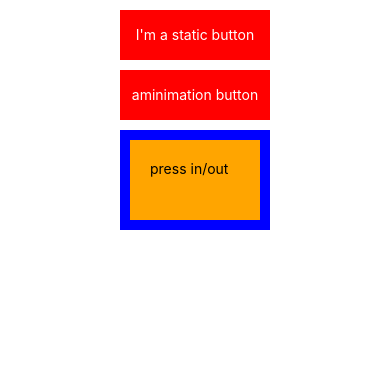
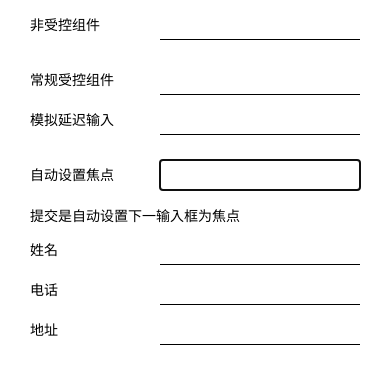
Before and after one commit to hdouhua/hybrid-mobile-app, a React Native app in the folder AwesomeProject/: screen / in a window 390 px wide. Shown: the top 384 px of the page. Built offline with nearby package versions, Linux system fonts and the light colour scheme.

Commit message:
[add]: c07 - TextInput

```diff
--- a/AwesomeProject/index.js
+++ b/AwesomeProject/index.js
@@ -3,7 +3,7 @@
  */
 
 import {AppRegistry} from 'react-native';
-import App from './src/c06/App';
+import App from './src/c07/App';
 import {name as appName} from './app.json';
 
 AppRegistry.registerComponent(appName, () => App);
--- /dev/null
+++ b/AwesomeProject/src/c07/App.jsx
@@ -0,0 +1,18 @@
+import React from 'react';
+import {SafeAreaView} from 'react-native';
+
+import UncontrolledTextInput from './UncontrolledTextInput';
+import ControlledTextInput from './ControlledTextInput';
+import AutoFocusTextInput from './AutoFocusTextInput';
+import AutoNextFocusTextInput from './AutoNextFocusTextInput';
+
+export default function App() {
+  return (
+    <SafeAreaView style={{marginHorizontal: 30}}>
+      <UncontrolledTextInput />
+      <ControlledTextInput />
+      <AutoFocusTextInput />
+      <AutoNextFocusTextInput />
+    </SafeAreaView>
+  );
+}
--- /dev/null
+++ b/AwesomeProject/src/c07/AutoFocusTextInput.tsx
@@ -0,0 +1,26 @@
+import React, {useRef, useEffect, useState} from 'react';
+import {View, TextInput, Text} from 'react-native';
+
+import {Styles} from './Styles';
+
+export default function AutoFocusTextInput() {
+  const [text, setText] = useState('');
+  const ref1 = useRef<TextInput>(null);
+
+  // ref1 自动焦点
+  useEffect(() => {
+    ref1.current?.focus();
+  }, []);
+
+  return (
+    <View style={Styles.formItem}>
+      <Text>自动设置焦点</Text>
+      <TextInput
+        ref={ref1}
+        value={text}
+        style={Styles.input}
+        onChangeText={setText}
+      />
+    </View>
+  );
+}
--- /dev/null
+++ b/AwesomeProject/src/c07/AutoNextFocusTextInput.tsx
@@ -0,0 +1,40 @@
+import React, {useRef} from 'react';
+import {View, TextInput, Text} from 'react-native';
+
+import {Styles} from './Styles';
+
+export default function AutoNextFocusTextInput() {
+  const ref1 = useRef<TextInput>(null);
+  const ref2 = useRef<TextInput>(null);
+  const ref3 = useRef<TextInput>(null);
+
+  return (
+    <>
+      <Text style={Styles.gap}>提交是自动设置下一输入框为焦点</Text>
+      <View style={Styles.formItem}>
+        <Text>姓名</Text>
+        <TextInput
+          ref={ref1}
+          style={Styles.input}
+          onSubmitEditing={() => ref2.current?.focus()}
+          textContentType="name"
+          returnKeyType="next"
+        />
+      </View>
+      <View style={Styles.formItem}>
+        <Text>电话</Text>
+        <TextInput
+          ref={ref2}
+          style={Styles.input}
+          onSubmitEditing={() => ref3.current?.focus()}
+          keyboardType="phone-pad"
+          returnKeyType="done"
+        />
+      </View>
+      <View style={Styles.formItem}>
+        <Text>地址</Text>
+        <TextInput ref={ref3} style={Styles.input} returnKeyType="done" />
+      </View>
+    </>
+  );
+}
--- /dev/null
+++ b/AwesomeProject/src/c07/ControlledTextInput.jsx
@@ -0,0 +1,30 @@
+import React from 'react';
+import {View, TextInput, Text} from 'react-native';
+
+import {Styles} from './Styles';
+
+export default function ControlledTextInput() {
+  const [text, setText] = React.useState('');
+
+  return (
+    <>
+      <View style={Styles.formItem}>
+        <Text>常规受控组件</Text>
+        <TextInput value={text} style={Styles.input} onChangeText={setText} />
+      </View>
+      <View style={Styles.formItem}>
+        <Text>模拟延迟输入</Text>
+        <TextInput
+          value={text}
+          style={Styles.input}
+          onChangeText={input => {
+            const time = Date.now();
+            while (Date.now() - time <= 1000) {}
+            setText(input);
+          }}
+        />
+      </View>
+      <Text style={Styles.txt}>{text}</Text>
+    </>
+  );
+}
--- /dev/null
+++ b/AwesomeProject/src/c07/Styles.js
@@ -0,0 +1,26 @@
+import {StyleSheet} from 'react-native';
+
+export const Styles = StyleSheet.create({
+  safeView: {
+    marginHorizontal: 30,
+  },
+  input: {
+    width: 200,
+    height: 30,
+    borderBottomWidth: 1,
+    marginTop: 10,
+  },
+  txt: {
+    fontSize: 18,
+    color: 'blue',
+    marginTop: 15,
+  },
+  formItem: {
+    flexDirection: 'row',
+    justifyContent: 'space-between',
+    alignItems: 'baseline',
+  },
+  gap: {
+    marginTop: 15,
+  },
+});
--- /dev/null
+++ b/AwesomeProject/src/c07/UncontrolledTextInput.tsx
@@ -0,0 +1,24 @@
+import React, {useRef} from 'react';
+import {View, TextInput, Text} from 'react-native';
+
+import {Styles} from './Styles';
+
+export default function UncontrolledTextInput() {
+  const textRef = useRef('');
+
+  return (
+    <>
+      <View style={Styles.formItem}>
+        <Text>非受控组件</Text>
+        <TextInput
+          style={Styles.input}
+          onChangeText={text => {
+            textRef.current = text;
+            console.log(textRef.current);
+          }}
+        />
+      </View>
+      <Text style={Styles.txt}>{textRef.current}</Text>
+    </>
+  );
+}
```
Also changed, not shown: AwesomeProject/src/c07/README.md (added), 1 other file (tests, documents, lock files or other folders).
